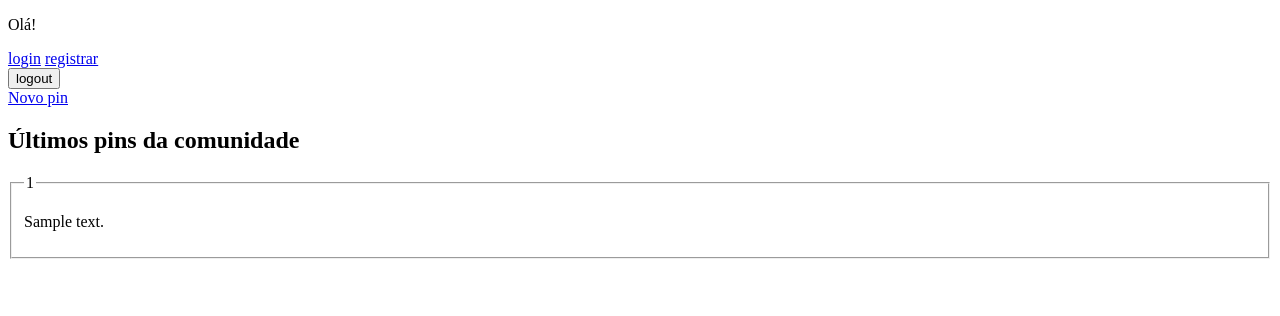
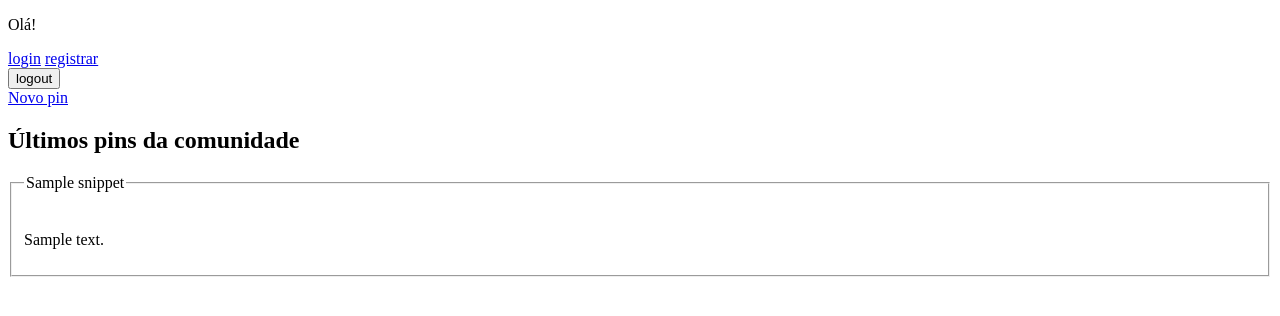
Before and after one commit to rommuloifrn/yupi, a Django app: template core/templates/core/home.html in a window 1280 px wide. Shown: the top 316 px of the page. Run offline with Django 5.2, Linux system fonts and the light colour scheme; the template is opened without the code that fills it: most values are stand-ins (such as "Sample title", 1, 10 or a date in 2020).

Commit message:
feat: add method "snippet" in Pin model

```diff
--- a/core/models.py
+++ b/core/models.py
@@ -2,6 +2,7 @@ from django.db import models
 #from django.contrib.auth.models import User
 from django.contrib.auth.models import AbstractUser
 from django.conf import settings
+from .youtube_api import APIHandler
 
 # Create your models here.
 
@@ -15,3 +16,6 @@ class Pin(models.Model):
     video_id = models.CharField(max_length=200)
     text = models.TextField(max_length=400)
     visible = models.BooleanField()
+
+    def snippet(self):
+        return APIHandler.get_video_info(self.video_id)
--- a/core/templates/core/home.html
+++ b/core/templates/core/home.html
@@ -21,7 +21,8 @@ voce esta logado como <a href="{% url 'profile' %}">{{request.user}}</a>!
 <h2>Últimos pins da comunidade</h2>
 {% for pin in pins %}
 <fieldset>
-    <legend>{{pin.video_id}}</legend>
+    <legend>{{pin.snippet.title}}</legend>
+    <img src="{{pin.snippet.thumbnails.default.url}}" alt="">
     <p>{{pin.text}}</p>
 </fieldset>
 {% endfor %}
```
